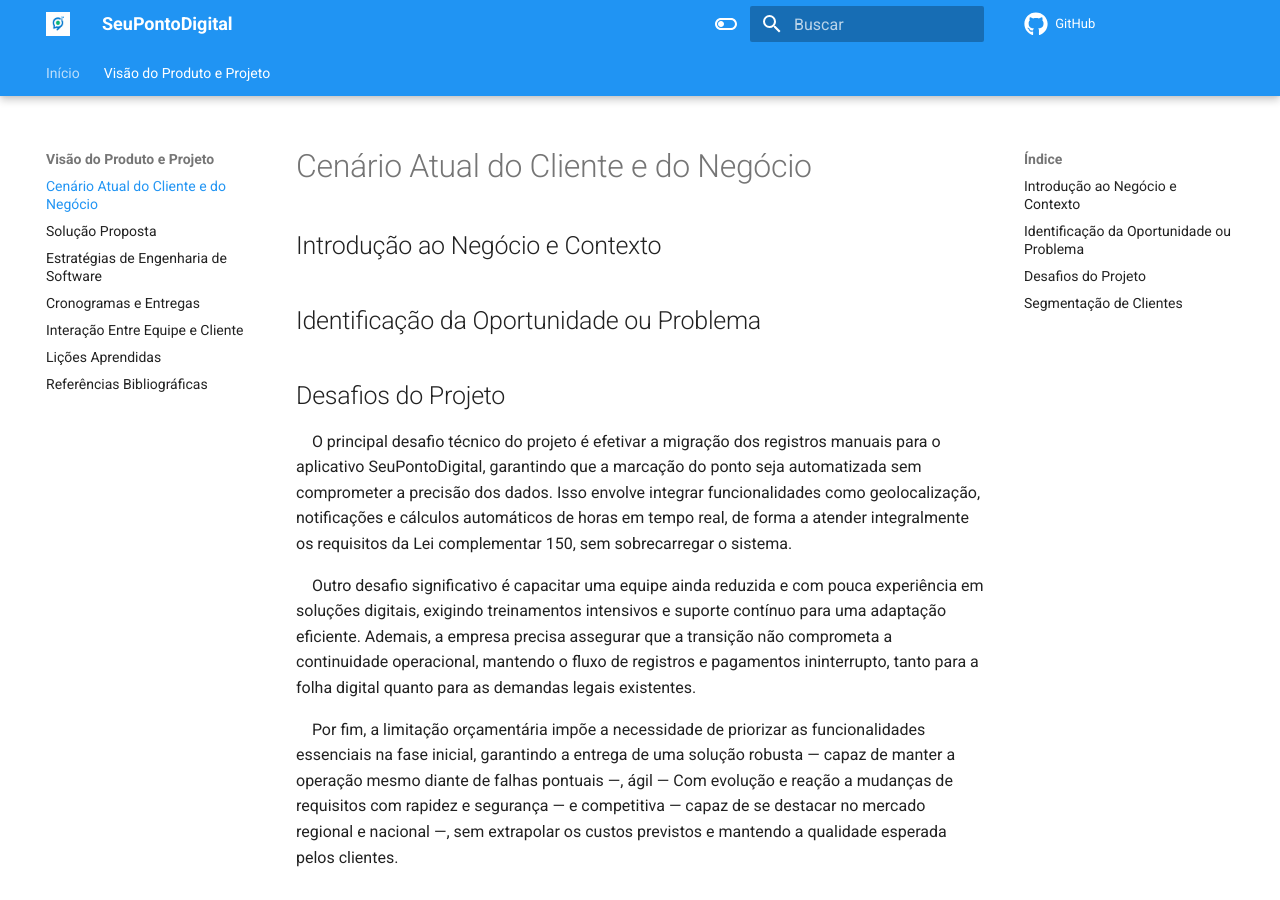
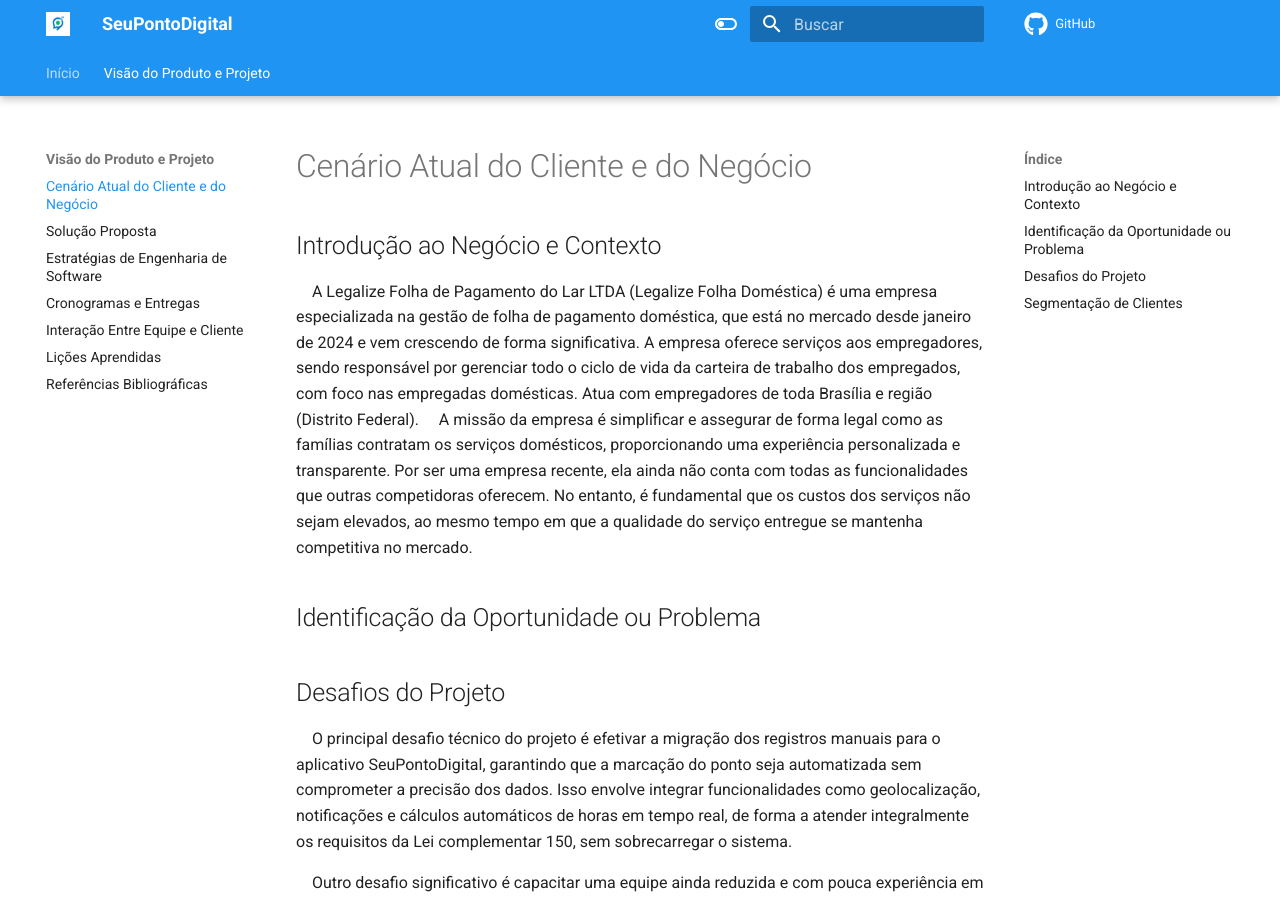
Before and after one commit to mdsreq-fga-unb/2025.1-T01-SeuPontoDigital, an MkDocs documentation site: the page built from docs/doc-visao/top1.md, in a window 1280 px wide and 900 px high. Built offline with MkDocs 1.6.1 and Material for MkDocs 9.7.7, drawn with Linux system fonts in a browser that asks for light colours; comment, search, counter and statistics services are not loaded.

Commit message:
adicionar tópico 1.1 - Introdução ao Negócio e Contexto

```diff
--- a/docs/doc-visao/top1.md
+++ b/docs/doc-visao/top1.md
@@ -1,4 +1,6 @@
 ## Introdução ao Negócio e Contexto
+&nbsp;&nbsp;&nbsp;&nbsp;A Legalize Folha de Pagamento do Lar LTDA (Legalize Folha Doméstica) é uma empresa especializada na gestão de folha de pagamento doméstica, que está no mercado desde janeiro de 2024 e vem crescendo de forma significativa. A empresa oferece serviços aos empregadores, sendo responsável por gerenciar todo o ciclo de vida da carteira de trabalho dos empregados, com foco nas empregadas domésticas. Atua com empregadores de toda Brasília e região (Distrito Federal).
+&nbsp;&nbsp;&nbsp;&nbsp;A missão da empresa é simplificar e assegurar de forma legal como as famílias contratam os serviços domésticos, proporcionando uma experiência personalizada e transparente. Por ser uma empresa recente, ela ainda não conta com todas as funcionalidades que outras competidoras oferecem. No entanto, é fundamental que os custos dos serviços não sejam elevados, ao mesmo tempo em que a qualidade do serviço entregue se mantenha competitiva no mercado.
 
 
 ## Identificação da Oportunidade ou Problema
```
